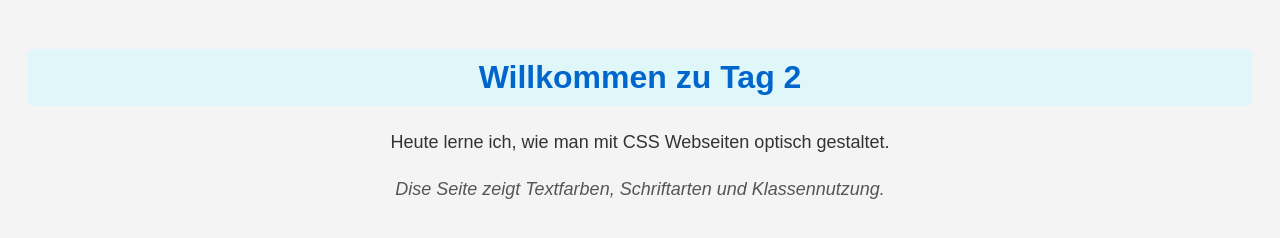
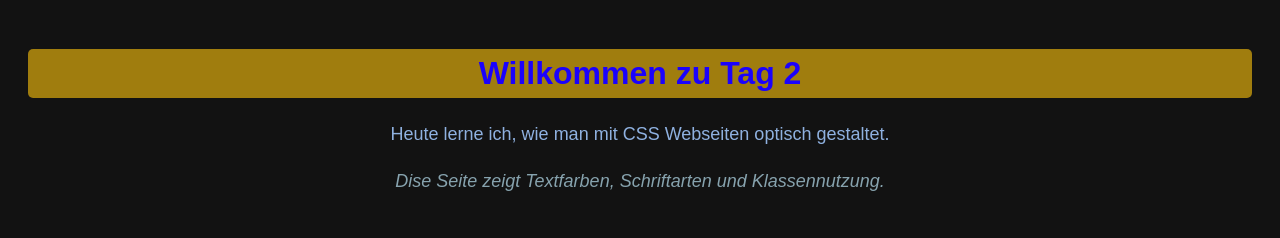
Before and after one commit to Sugu4/100-days-of-code, a plain HTML site: page Day02/index.html in a window 1280 px wide. Drawn offline with Linux system fonts and the light colour scheme.

Commit message:
CSS Color Chance

```diff
--- a/Day02/style.css
+++ b/Day02/style.css
@@ -1,12 +1,12 @@
 body {
-    background-color: #f4f4f4;
-    color: #333;
+    background-color: #121212;
+    color: #8fb1e0;
     font-family: Arial, sans-serif;
     padding: 20px;
 }
 
 h1 {
-    color: #0066cc;
+    color: #1b02fc;
     text-align: center;
 }
 
@@ -18,12 +18,12 @@ p {
 
 /* Klassen */
 .highlight {
-    background-color: #e0f7fa;
-    padding: 10px;
+    background-color: #e0ae0caf;
+    padding: 6px;
     border-radius: 5px;
 }
 
 .info {
-    color: #555;
+    color: #c3edfda9;
     font-style: italic;
 }
```
